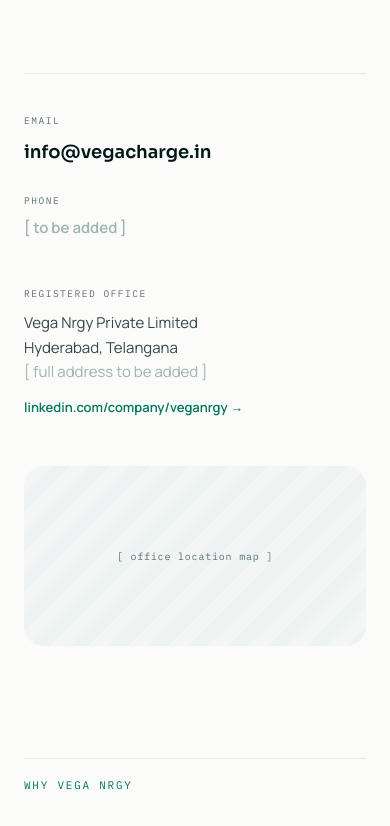
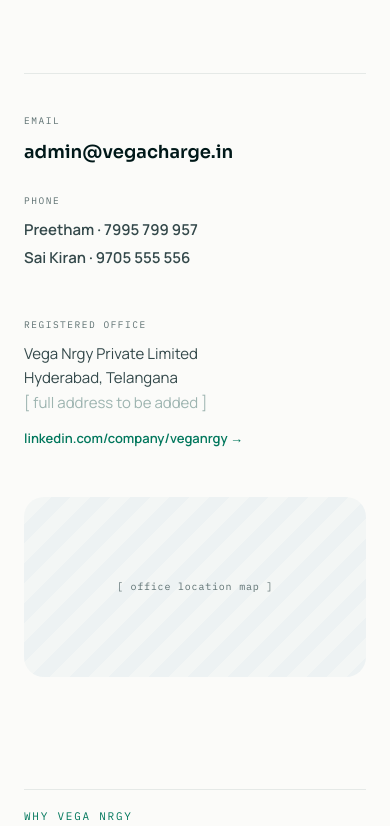
Before and after one commit to vega-nrgy/vega-web, a React (Vite) app: page /contact in a window 390 px wide. Shown: the part 1740-2566 px from the top of the page. Built offline with nearby package versions, Linux system fonts and the light colour scheme.

Commit message:
Add real phone numbers and update contact email
Replace the placeholder phone line and info@ address with the live
admin@vegacharge.in email and Preetham/Sai Kiran's numbers, in both
the Contact page details block and the site footer.

```diff
--- a/src/components/Footer.tsx
+++ b/src/components/Footer.tsx
@@ -50,8 +50,14 @@
           <FooterColumn label="Partner" links={PARTNER_LINKS} />
           <div className="flex flex-col gap-3">
             <p className="font-mono text-[9.5px] font-normal uppercase tracking-[0.16em] text-muted">Contact</p>
-            <a href="mailto:info@vegacharge.in" className="text-[13px] font-medium text-onink transition-colors hover:text-white">
-              info@vegacharge.in
+            <a href="mailto:admin@vegacharge.in" className="text-[13px] font-medium text-onink transition-colors hover:text-white">
+              admin@vegacharge.in
+            </a>
+            <a href="tel:+917995799957" className="text-[13px] font-medium text-onink transition-colors hover:text-white">
+              Preetham: 7995 799 957
+            </a>
+            <a href="tel:+919705555556" className="text-[13px] font-medium text-onink transition-colors hover:text-white">
+              Sai Kiran: 9705 555 556
             </a>
             <a
               href="https://linkedin.com/company/veganrgy"
--- a/src/components/sections/contact/ContactDetails.tsx
+++ b/src/components/sections/contact/ContactDetails.tsx
@@ -7,11 +7,18 @@
     <div className="grid gap-12 border-t border-hairline pt-10 sm:grid-cols-3">
       <div>
         <p className="font-mono text-[9.5px] tracking-[0.16em] text-muted">EMAIL</p>
-        <a href="mailto:info@vegacharge.in" className="mt-2.5 block font-display text-lg font-semibold text-ink hover:text-mint-deep">
-          info@vegacharge.in
+        <a href="mailto:admin@vegacharge.in" className="mt-2.5 block font-display text-lg font-semibold text-ink hover:text-mint-deep">
+          admin@vegacharge.in
         </a>
         <p className="mt-7 font-mono text-[9.5px] tracking-[0.16em] text-muted">PHONE</p>
-        <p className="mt-2 text-[15px] font-semibold text-muted-onink">[ to be added ]</p>
+        <div className="mt-2.5 flex flex-col gap-1.5">
+          <a href="tel:+917995799957" className="text-[15px] font-semibold text-ink-soft hover:text-mint-deep">
+            Preetham &middot; 7995 799 957
+          </a>
+          <a href="tel:+919705555556" className="text-[15px] font-semibold text-ink-soft hover:text-mint-deep">
+            Sai Kiran &middot; 9705 555 556
+          </a>
+        </div>
       </div>
       <div>
         <p className="font-mono text-[9.5px] tracking-[0.16em] text-muted">REGISTERED OFFICE</p>
```
